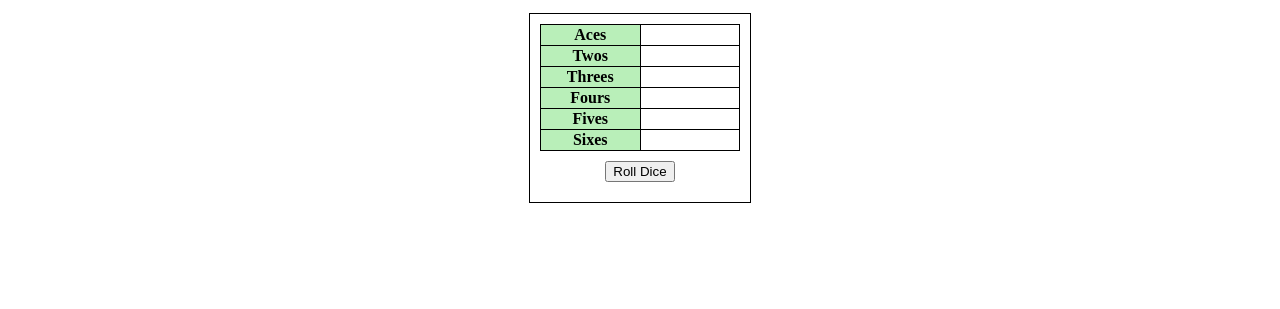
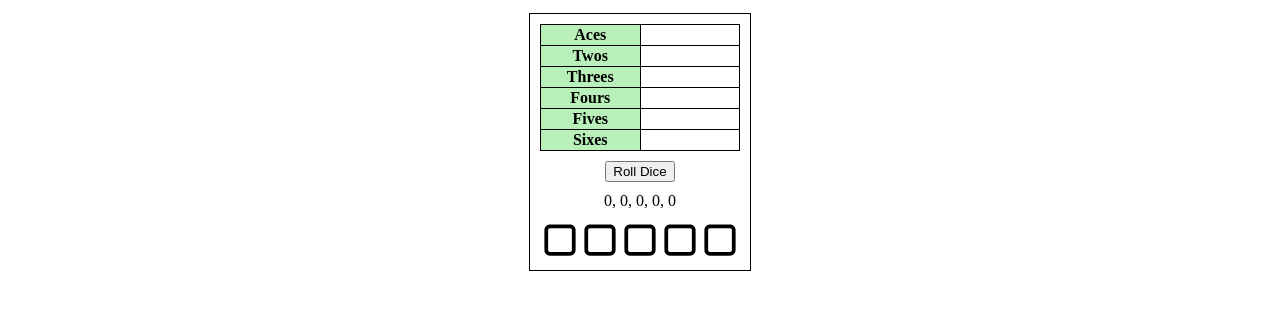
Before and after one commit to JulianJKunze/hello-world, a website: page index.html in a window 1280 px wide. Shown: the part 119-428 px from the top of the page. Drawn offline with Linux system fonts and the light colour scheme.

Commit message:
Final commit before jquery branch

```diff
--- a/index.html
+++ b/index.html
@@ -22,6 +22,9 @@
         </table>
         <button id="rollDice">Roll Dice</button>
         <div id="diceRoll"></div>
+        <div id="diceContainer">
+          <!-- here goes the dice -->
+        </div>
       </div>
     </div>
   </body>
--- a/script.js
+++ b/script.js
@@ -3,11 +3,13 @@ const topCategories = ["Aces", "Twos", "Threes", "Fours", "Fives", "Sixes"];
 
 const topCategoriesPoints = Array(topCategories.length).fill("");
 const rollDiceButton = document.getElementById("rollDice");
+const diceContainer = document.getElementById("diceContainer");
 
-let diceRoll = Array(5).fill("");
+let diceRoll = Array(5).fill("0");
 
-createGameTable();
+createGame();
 updateGameTable();
+updateDiceRoll();
 
 rollDiceButton.addEventListener("click", () => {
   rollDice();
@@ -15,7 +17,8 @@ rollDiceButton.addEventListener("click", () => {
   console.log(diceRoll);
 });
 
-function createGameTable() {
+function createGame() {
+  // create and fill the Table
   for (let i = 0; i < topCategories.length; i++) {
     const tr = document.createElement("tr");
 
@@ -28,6 +31,15 @@ function createGameTable() {
     tr.appendChild(td);
 
     gameTable.appendChild(tr);
+  }
+
+  // create the dices
+
+  for (let i = 0; i < 5; i++) {
+    const diceImage = document.createElement("img");
+    diceImage.src = `img/dice-0.svg`;
+    diceImage.classList.add("diceImage");
+    diceContainer.appendChild(diceImage);
   }
 }
 
--- a/styles.css
+++ b/styles.css
@@ -2,17 +2,6 @@
 *:before,
 *:after {
   box-sizing: border-box;
-}
-
-table {
-  border-collapse: collapse;
-  width: 200px;
-  table-layout: fixed;
-}
-
-table th,
-table td {
-  border: 1px solid black;
 }
 
 .appletContainer {
@@ -31,6 +20,25 @@ table td {
   padding: 10px;
 }
 
+table {
+  border-collapse: collapse;
+  width: 200px;
+  table-layout: fixed;
+}
+
+table th,
+table td {
+  border: 1px solid black;
+}
+
 th.category {
   background-color: rgb(185, 239, 185);
 }
+
+#diceContainer {
+  display: flex;
+}
+
+.diceImage {
+  max-width: 40px;
+}
```
Also changed, not shown: img/dice-0.svg (added).
